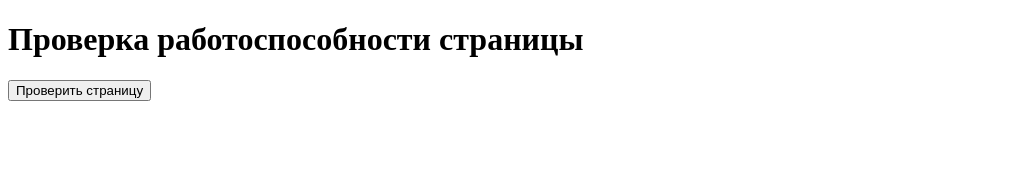
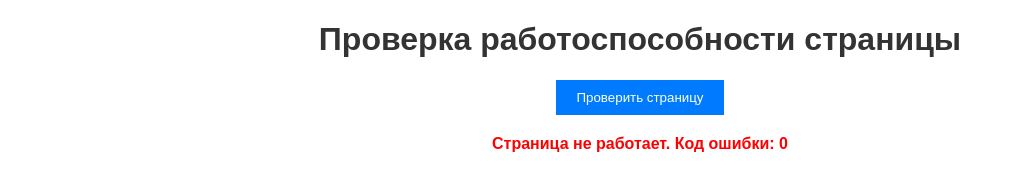
Before and after one commit to vladborovskiy/monitor, a plain HTML site: page index.html in a window 1280 px wide. Both pictures are taken after a click on the button "Проверить страницу". Shown: the whole page, without its empty margins (0-1014 px from the left). Drawn offline with Linux system fonts and the light colour scheme; no server answers.

Commit message:
Update index.html

```diff
--- a/index.html
+++ b/index.html
@@ -2,16 +2,39 @@
 <html>
 <head>
     <title>Проверка работоспособности</title>
+    <style>
+        body {
+            font-family: Arial, sans-serif;
+            text-align: center;
+        }
+        h1 {
+            color: #333;
+        }
+        button {
+            padding: 10px 20px;
+            background-color: #007bff;
+            color: #fff;
+            border: none;
+            cursor: pointer;
+        }
+        .result {
+            margin-top: 20px;
+            font-weight: bold;
+        }
+    </style>
     <script>
         function checkPageStatus() {
             var request = new XMLHttpRequest();
             request.open("GET", "https://49eb8868-b0b4-4c13-abc3-374921be2f27-00-49bqwy4azxkw.worf.replit.dev/", true);
             request.onreadystatechange = function() {
                 if (request.readyState === 4) {
+                    var result = document.getElementById("result");
                     if (request.status === 200) {
-                        alert("Страница работает");
+                        result.innerHTML = "Страница работает";
+                        result.style.color = "green";
                     } else {
-                        alert("Страница не работает. Код ошибки: " + request.status);
+                        result.innerHTML = "Страница не работает. Код ошибки: " + request.status;
+                        result.style.color = "red";
                     }
                 }
             };
@@ -22,5 +45,6 @@
 <body>
     <h1>Проверка работоспособности страницы</h1>
     <button onclick="checkPageStatus()">Проверить страницу</button>
+    <p id="result" class="result"></p>
 </body>
 </html>
```
